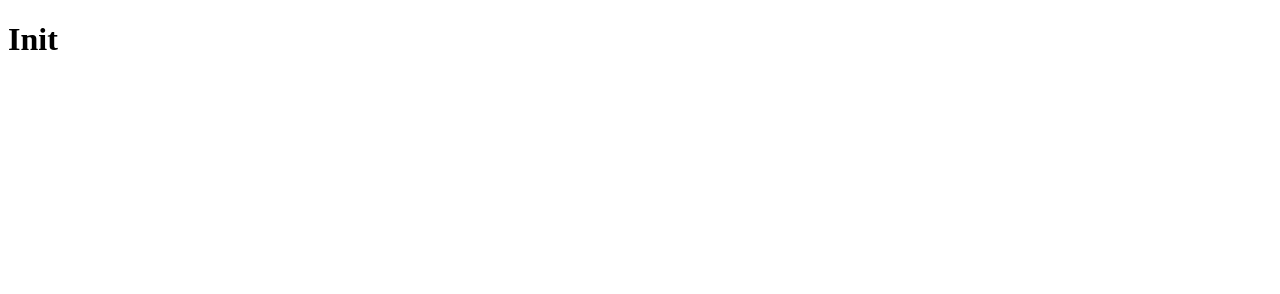
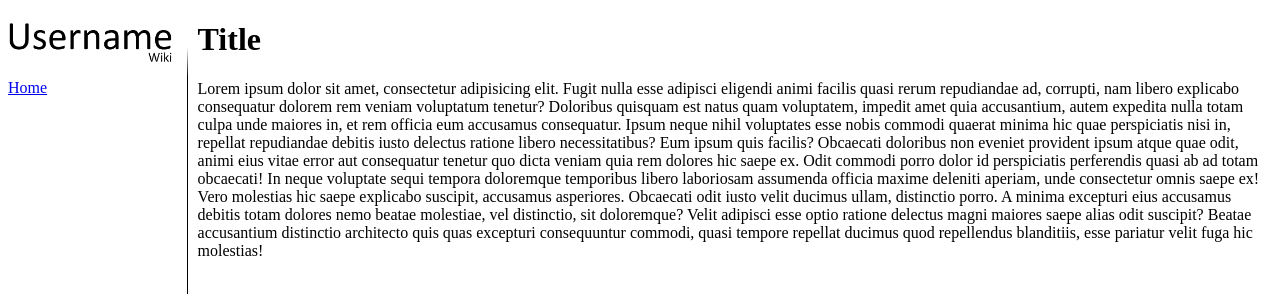
Before and after one commit to Valate75/Valate75.github.io, a plain HTML site: page index.html in a window 1280 px wide. Shown: the top 294 px of the page. Drawn offline with Linux system fonts and the light colour scheme.

Commit message:
Basic teamplate

```diff
--- a/index.html
+++ b/index.html
@@ -2,11 +2,19 @@
 <html>
     <head>
         <meta charset="utf-8">
-        <title>Init</title>
+        <title>Username Wiki</title>
         <link rel="stylesheet" href="stylesheet.css">
     </head>
 
     <body>
-        <h1>Init</h1>
+        <div class="line"></div>
+        <div class="menu">
+            <a href="index.html"><img src="assets/logo.png" alt="logo" class="logo"></a>
+            <a href="index.html">Home</a>
+        </div>
+        <div class="content">
+            <h1>Title</h1>
+            <p>Lorem ipsum dolor sit amet, consectetur adipisicing elit. Fugit nulla esse adipisci eligendi animi facilis quasi rerum repudiandae ad, corrupti, nam libero explicabo consequatur dolorem rem veniam voluptatum tenetur? Doloribus quisquam est natus quam voluptatem, impedit amet quia accusantium, autem expedita nulla totam culpa unde maiores in, et rem officia eum accusamus consequatur. Ipsum neque nihil voluptates esse nobis commodi quaerat minima hic quae perspiciatis nisi in, repellat repudiandae debitis iusto delectus ratione libero necessitatibus? Eum ipsum quis facilis? Obcaecati doloribus non eveniet provident ipsum atque quae odit, animi eius vitae error aut consequatur tenetur quo dicta veniam quia rem dolores hic saepe ex. Odit commodi porro dolor id perspiciatis perferendis quasi ab ad totam obcaecati! In neque voluptate sequi tempora doloremque temporibus libero laboriosam assumenda officia maxime deleniti aperiam, unde consectetur omnis saepe ex! Vero molestias hic saepe explicabo suscipit, accusamus asperiores. Obcaecati odit iusto velit ducimus ullam, distinctio porro. A minima excepturi eius accusamus debitis totam dolores nemo beatae molestiae, vel distinctio, sit doloremque? Velit adipisci esse optio ratione delectus magni maiores saepe alias odit suscipit? Beatae accusantium distinctio architecto quis quas excepturi consequuntur commodi, quasi tempore repellat ducimus quod repellendus blanditiis, esse pariatur velit fuga hic molestias!</p>
+        </div>
     </body>
 </html>
--- a/stylesheet.css
+++ b/stylesheet.css
@@ -0,0 +1,22 @@
+.logo {
+    width: 100%;
+    margin-bottom: 10px;
+}
+.line {
+    width: 1px;
+    height: 93%;
+    position: fixed;
+    background-image: linear-gradient(rgba(0,0,0,0) 0%, rgba(0,0,0,1) 4%, rgba(0,0,0,1) 96%, rgba(0,0,0,0) 100%);
+    margin-left: 14%;
+    margin-top: 2%;
+}
+.menu {
+    /* background-color: red; */
+    width: 13%;
+    height: 100%;
+    position: fixed;
+}
+.content {
+    /* background-color: blue; */
+    margin-left: 15%;
+}
```
Also changed, not shown: assets/logo.png (added).
